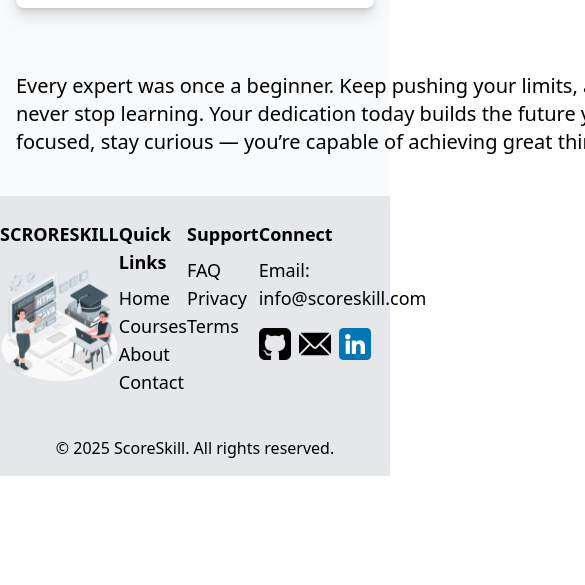
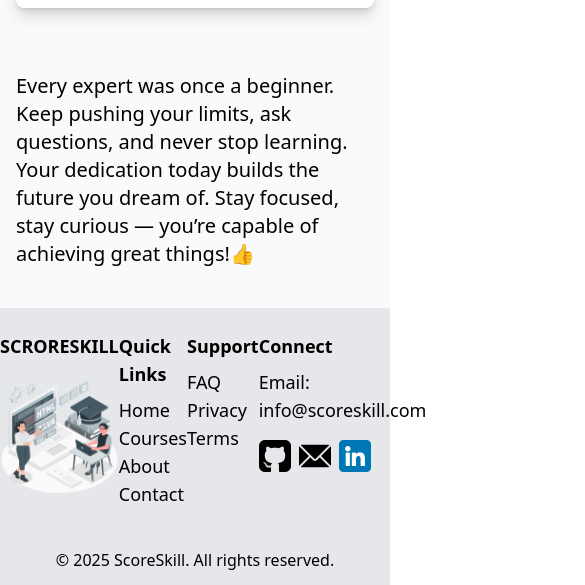
Before and after one commit to nidhinagpure/score-skill, a React app in the folder client/: page / in a window 390 px wide. Shown: the part 3348-3933 px from the top of the page, 585 px wide, since content can reach past the window. Before the commit the page ends 3824 px from the top, so only its background shows below. Built offline with nearby package versions, Linux system fonts and the light colour scheme; the HTML template or start-up script is replaced by a standard one.

Commit message:
footer responsive

```diff
--- a/client/src/components/Footer.jsx
+++ b/client/src/components/Footer.jsx
@@ -8,11 +8,11 @@ import { NavLink } from 'react-router';
 
 const Footer = () => {
     return (
-        <div className='bg-gray-200 py-4 mt-10'>
+        <div className='bg-gray-200 py-4 mt-10 sm:flex-row gap-4'>
             <div className='flex justify-around mt-2 pb-10'>
 
                 <div className='flex flex-col'>
-                    <p className='font-bold text-lg hover:text-gray-500'>SCRORESKILL</p>
+                    <p className='font-bold text-lg hover:text-gray-500 sm:text-md'>SCRORESKILL</p>
                     <img className='w-30 pt-4' src={main_img} alt='' />
                 </div>
                 <div className='flex flex-col'>
--- a/client/src/components/Rankercard.jsx
+++ b/client/src/components/Rankercard.jsx
@@ -51,7 +51,7 @@ const Rankercard = () => {
                     </div>
                 })}
             </div>
-            <div className="w-190 m-auto mt-16 text-xl">
+            <div className="md:w-190 m-auto text-sm mt-16 text-xl sm:text-md">
                 <p>Every expert was once a beginner. Keep pushing your limits, ask questions, and never stop learning. Your dedication today builds the future you dream of. Stay focused, stay curious — you’re capable of achieving great things!👍</p>
             </div>
         </div>
```
